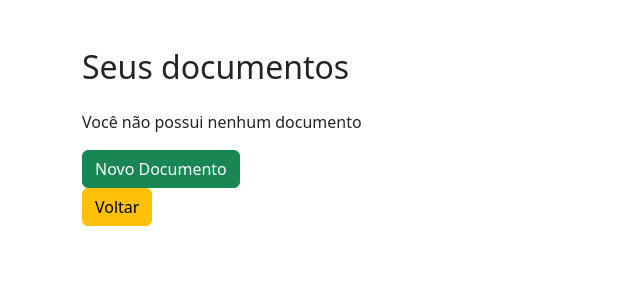
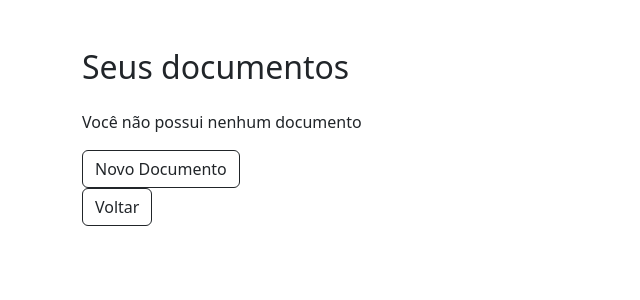
Before and after one commit to Tchez/AutenticadorDocumentos, a Django app: page /documents/list/ in a window 1280 px wide. Shown: the top 300 px of the page, without its empty margins (0-640 px from the left). Run offline with Django 4.2, Linux system fonts and the light colour scheme; the visitor is signed in with stand-in values (Sample User, id 1); data that the repository does not hold is empty.

Commit message:
fix: :lipstick: padronizando botões listagem

```diff
--- a/documents/templates/list_documents.html
+++ b/documents/templates/list_documents.html
@@ -11,11 +11,11 @@
 
     {% if not documents %}
     <p>Você não possui nenhum documento</p>
-    <a href="{% url 'create_document' %}" class="btn btn-success">Novo Documento</a>
+    <a href="{% url 'create_document' %}" class="btn btn-outline-dark">Novo Documento</a>
     {% else %}
     <p>Você possui {{ documents|length }} documentos</p>
 
-    <a href="{% url 'create_document' %}" class="btn btn-primary mb-3">Novo Documento</a>
+    <a href="{% url 'create_document' %}" class="btn btn-outline-dark mb-3">Novo Documento</a>
 
     <div class="table-responsive">
         <table class="table table-bordered">
@@ -36,15 +36,16 @@
                 <td>{{ document.verify_signature }}</td>
                 <td>{{ document.hash|truncatechars:20 }}</td>
                 <td>
-                    <a href="{% url 'edit_document' document.id %}" class="btn btn-primary btn-sm">Editar</a>
-                    <a href="{% url 'delete_document' document.id %}" class="btn btn-danger btn-sm">Deletar</a>
-                    <a href="{% url 'view_document' document.id %}" class="btn btn-info btn-sm">Visualizar</a>
+                    <a href="{% url 'edit_document' document.id %}" class="btn btn-light btn-sm">Editar</a>
+                    <a href="{% url 'view_document' document.id %}" class="btn btn-light btn-sm">Visualizar</a>
 
                     {% if document.signature %}
-                    <a href="{% url 'verify_document' document.id %}" class="btn btn-success btn-sm">Verificar</a>
+                    <a href="{% url 'verify_document' document.id %}" class="btn btn-light btn-sm">Verificar</a>
                     {% else %}
-                    <a href="{% url 'sign_document' document.id %}" class="btn btn-warning btn-sm">Assinar</a>
+                    <a href="{% url 'sign_document' document.id %}" class="btn btn-light btn-sm">Assinar</a>
                     {% endif %}
+
+                    <a href="{% url 'delete_document' document.id %}" class="btn btn-danger btn-sm">Deletar</a>
                 </td>
             </tr>
             {% endfor %}
@@ -55,7 +56,7 @@
 
     <br />
 
-    <a href="{% url 'index' %}" class="btn btn-warning">Voltar</a>
+    <a href="{% url 'index' %}" class="btn btn-outline-dark">Voltar</a>
     {% endblock %}
 </div>
 </body>
```
